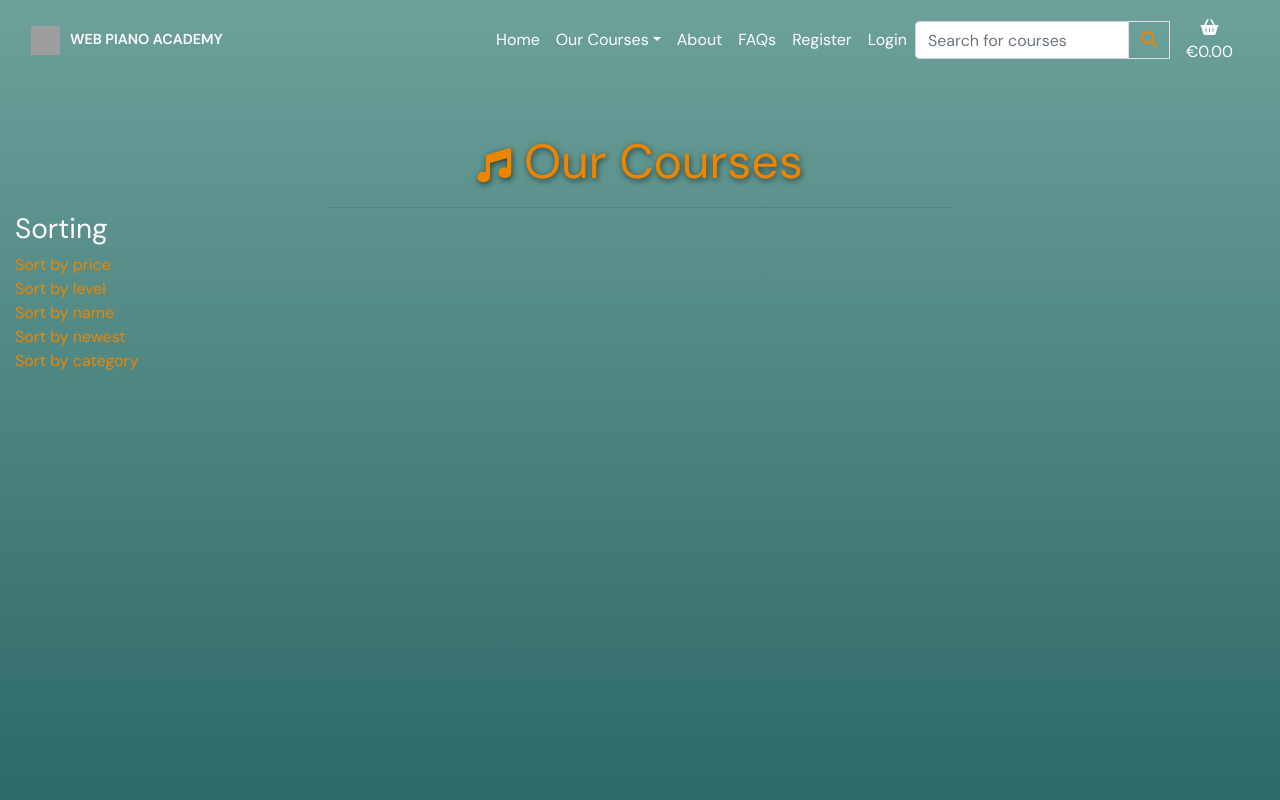
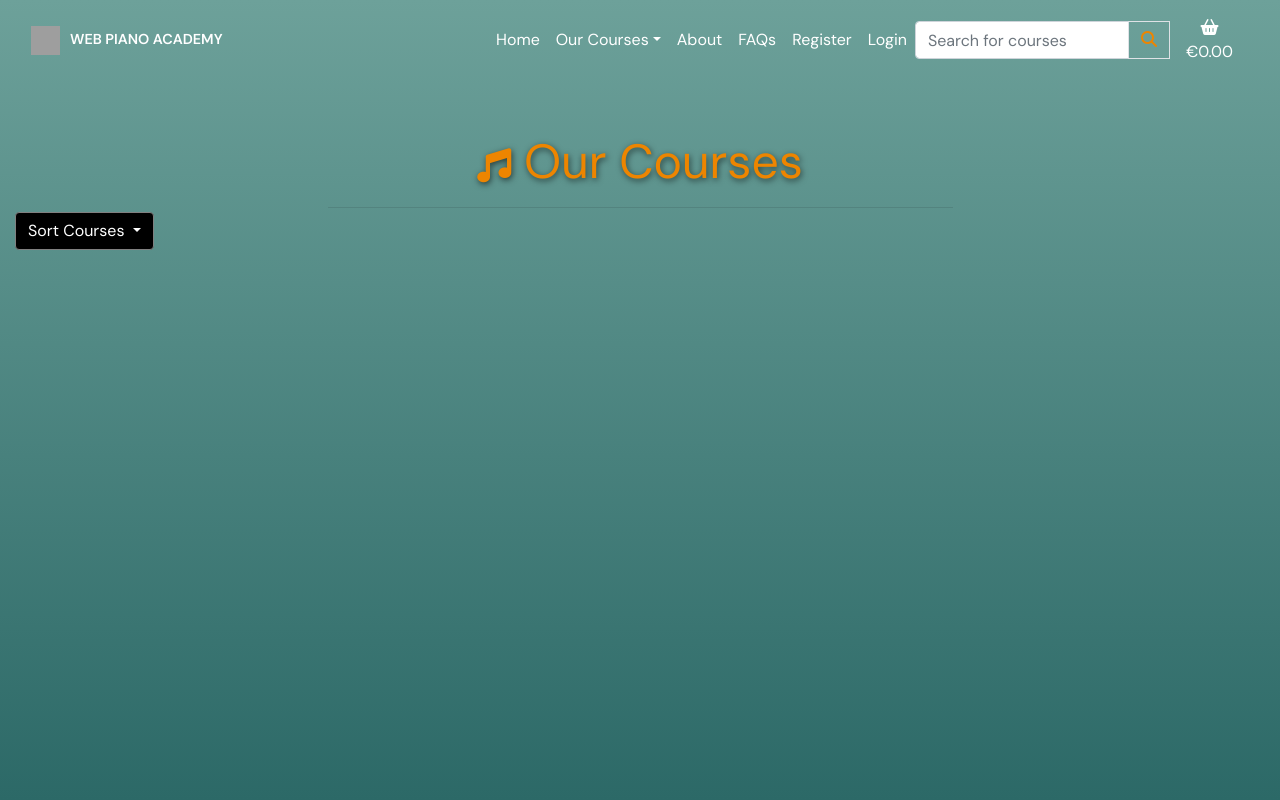
Before and after one commit to LewisMDillon/web-piano-academy, a Django app: page /products/courses/ in a window 1280 px wide. Run offline with Django 3.2, Linux system fonts and the light colour scheme; data that the repository does not hold is empty; some libraries are stand-ins or nearby versions; grey boxes are pictures that could not be loaded.

Commit message:
Add sorting dropdown menu to courses page

```diff
--- a/home/static/home/style.css
+++ b/home/static/home/style.css
@@ -181,6 +181,7 @@ a:hover {
 
 .course-price {
     text-align: center;
+    color: #000;
 }
 
 .course-title {
@@ -193,6 +194,7 @@ a:hover {
     margin-bottom: 0;
     font-weight: 200;
     text-align: center;
+    color: #000;
 }
 
 .card-body {
--- a/products/templates/products/courses.html
+++ b/products/templates/products/courses.html
@@ -12,17 +12,19 @@
             </div>
         </div>
         <div>
-            <h3>Sorting</h3>
-            <a href="{% url 'courses' %}?sort=price&direction=asc">Sort by price</a>
-            <br>
-            <a href="{% url 'courses' %}?sort=level&direction=asc">Sort by level</a>
-            <br>
-            <a href="{% url 'courses' %}?sort=name&direction=asc">Sort by name</a>
-            <br>
-            <a href="{% url 'courses' %}?sort=date_created&direction=desc">Sort by newest</a>
-            <br>
-            <a href="{% url 'courses' %}?sort=category&direction=asc">Sort by category</a>
-            <br>
+            <div class="dropdown">
+                <a class="btn black-button dropdown-toggle" href="#" role="button" id="dropdownMenuLink" data-bs-toggle="dropdown" aria-expanded="false">
+                  Sort Courses
+                </a>
+
+                <ul class="dropdown-menu" aria-labelledby="dropdownMenuLink">
+                  <li><a href="{% url 'courses' %}?sort=price&direction=asc">by price</a></li>
+                  <li><a href="{% url 'courses' %}?sort=level&direction=asc">by level</a></li>
+                  <li><a href="{% url 'courses' %}?sort=name&direction=asc">by name</a></li>
+                  <li><a href="{% url 'courses' %}?sort=date_created&direction=desc">by newest</a></li>
+                  <li><a href="{% url 'courses' %}?sort=category&direction=asc">by category</a></li>
+                </ul>
+            </div>
         </div>
         <div class="row">
             <div class="product-container col-10 offset-1">
@@ -49,9 +51,9 @@
                                         <div class="col">
                                             <p class="mb-0 course-price">€{{ product.price }}</p>
                                             {% if product.rating %}
-                                                <small class="text-muted"><i class="fas fa-star mr-1"></i>{{ product.rating }} / 5</small>
+                                                <small><i class="fas fa-star mr-1"></i>{{ product.rating }} / 5</small>
                                             {% else %}
-                                                <small class="text-muted"></small>
+                                                <small></small>
                                             {% endif %}
                                         </div>
                                     </div>
--- a/products/templates/products/product_detail.html
+++ b/products/templates/products/product_detail.html
@@ -48,7 +48,6 @@
                         {% csrf_token %}
                         <div class="form-row">
                             <div>
-                                <!-- <p class="mt-3"><strong>Quantity:</strong></p> -->
                                 <div class="form-group w-50">
                                     <div class="input-group">
                                         <input class="form-control qty_input" type="number" name="quantity" value="1" min="1" max="99" data-item_id="{{ product.id }}" id="id_qty_{{ product.id }}">
```
